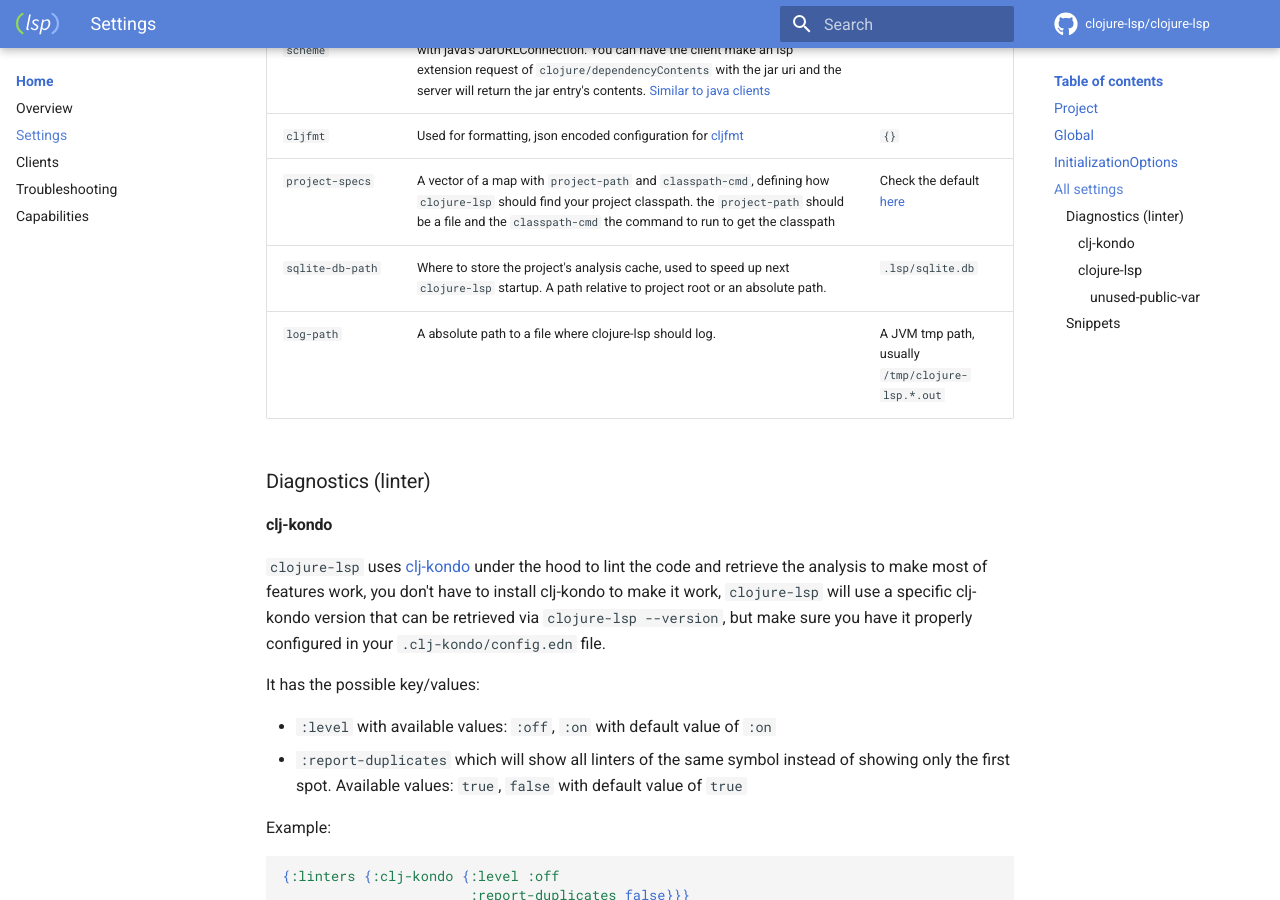
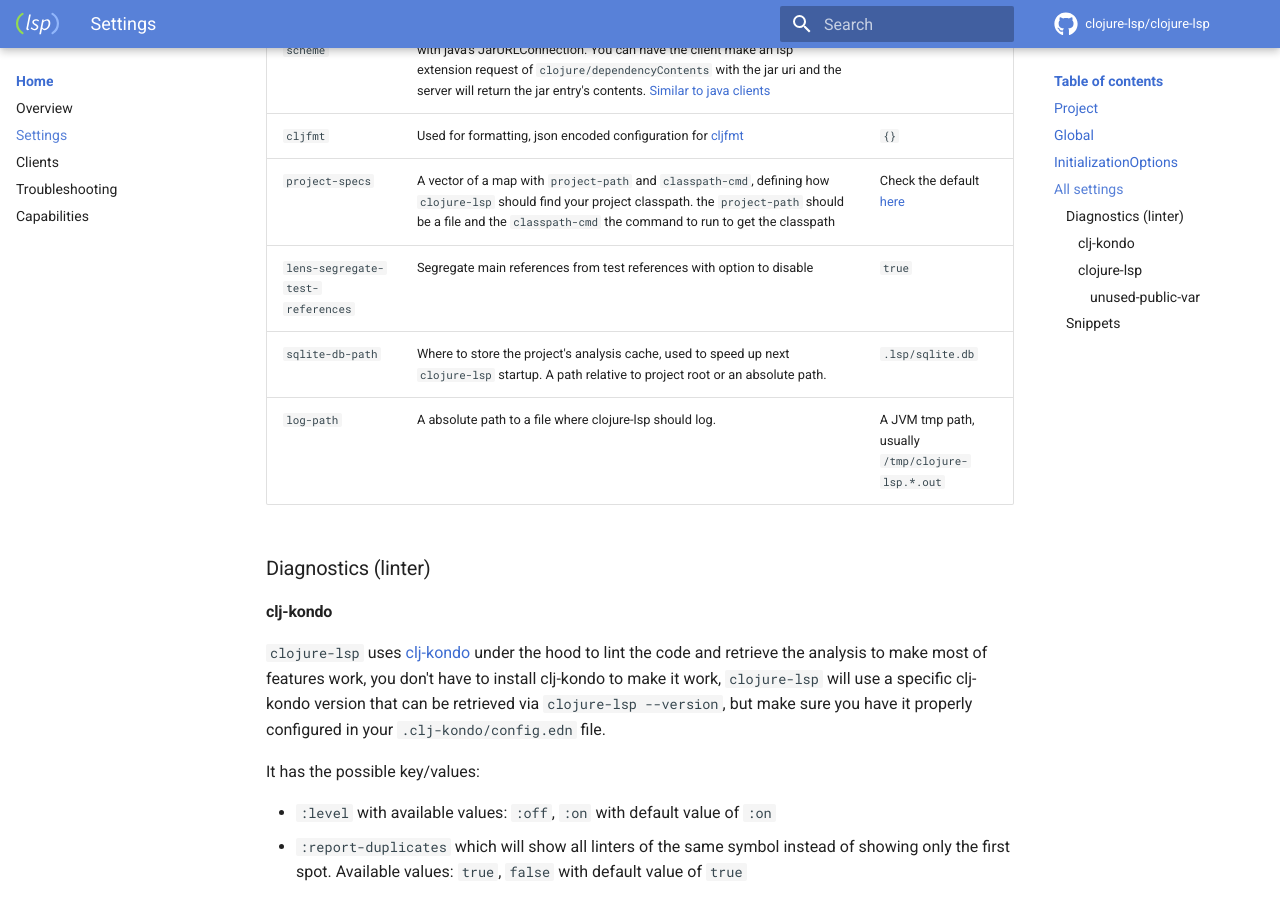
Before and after one commit to clojure-lsp/clojure-lsp, an MkDocs documentation site: the page built from docs/settings.md, in a window 1280 px wide and 900 px high, scrolled down 2114 px. Built offline with MkDocs 1.6.1 and Material for MkDocs 9.7.7, drawn with Linux system fonts in a browser that asks for light colours; comment, search, counter and statistics services are not loaded.

Commit message:
Segregate main references from test references with option to disable via 'lens-segregate-test-references'

```diff
--- a/docs/settings.md
+++ b/docs/settings.md
@@ -52,6 +52,7 @@ This is an [example how Emacs `lsp-mode`](https://github.com/emacs-lsp/lsp-mode/
 | `dependency-scheme`                 | How the dependencies should be linked, `jar` will make urls compatible with java's JarURLConnection. You can have the client make an lsp extension request of `clojure/dependencyContents` with the jar uri and the server will return the jar entry's contents. [Similar to java clients](https://github.com/redhat-developer/vscode-java/blob/a24945453092e1c39267eac9367c759a6c7b0497/src/extension.ts#L290-L298) | `zip`                                                                                                                |
 | `cljfmt`                            | Used for formatting, json encoded configuration for [cljfmt](https://github.com/weavejester/cljfmt)                                                                                                                                                                                                                                                                                                                  | `{}`                                                                                                                 |
 | `project-specs`                     | A vector of a map with `project-path` and `classpath-cmd`, defining how `clojure-lsp` should find your project classpath. the `project-path` should be a file and the `classpath-cmd` the command to run to get the classpath                                                                                                                                                                                        | Check the default [here](https://github.com/clojure-lsp/clojure-lsp/blob/master/src/clojure_lsp/crawler.clj#L53-L60) |
+| `lens-segregate-test-references`    | Segregate main references from test references with option to disable                                                                                                                                                                                                                                                                                                                                                | `true`                                                                                                               |
 | `sqlite-db-path`                    | Where to store the project's analysis cache, used to speed up next `clojure-lsp` startup. A path relative to project root or an absolute path.                                                                                                                                                                                                                                                                       | `.lsp/sqlite.db`                                                                                                     |
 | `log-path`                          | A absolute path to a file where clojure-lsp should log.                                                                                                                                                                                                                                                                                                                                                              | A JVM tmp path, usually `/tmp/clojure-lsp.*.out`                                                                     |
 
```
Also changed, not shown: CHANGELOG.md (+1 -0 lines), 2 other files.
